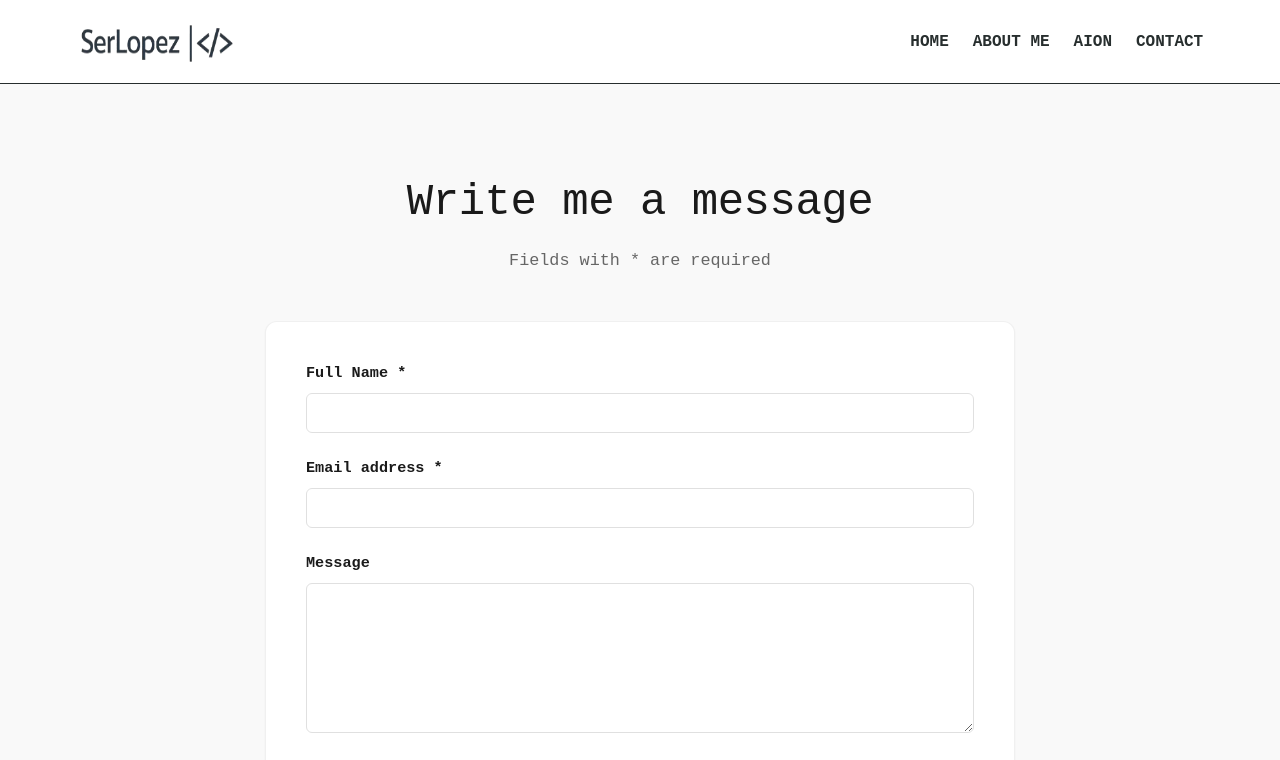
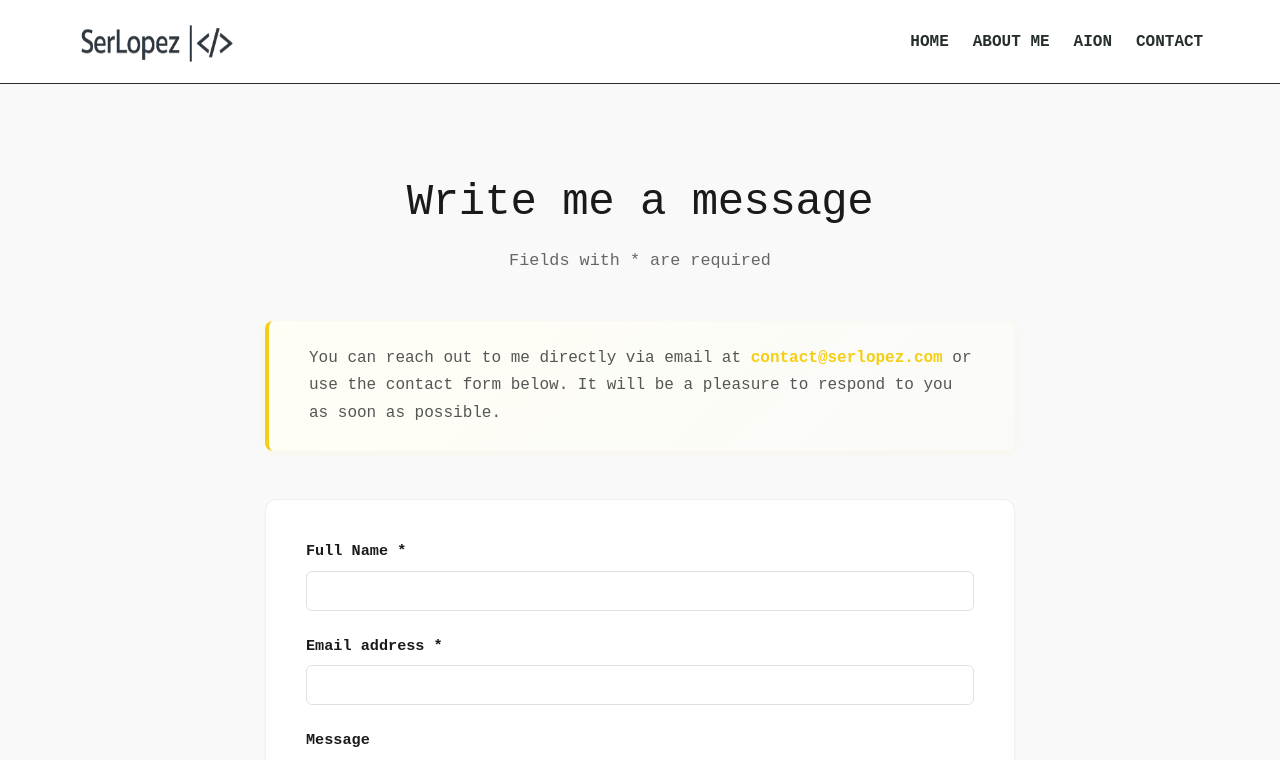
Before and after one commit to monsieurlopez/site_web_2.0, a React (Vite) app: page /contact in a window 1280 px wide. Shown: the top 760 px of the page. Built offline with nearby package versions, Linux system fonts and the light colour scheme; a web font is replaced by a local one.

Commit message:
<FEAT> add mail in /contact section

```diff
--- a/src/components/pages/Reservations/ContactInfos.css
+++ b/src/components/pages/Reservations/ContactInfos.css
@@ -23,6 +23,36 @@
   margin: 0;
 }
 
+.contact-intro-message {
+  background: linear-gradient(135deg, #fffef5 0%, #fafaf8 100%);
+  border-left: 4px solid #f4ce14;
+  padding: 1.5rem 2.5rem;
+  border-radius: 8px;
+  margin: 0 auto 3rem;
+  width: 90%;
+  max-width: 750px;
+  transition: all 0.3s ease;
+  box-shadow: 0 2px 8px rgba(244, 206, 20, 0.08);
+}
+
+.contact-intro-message:hover {
+  box-shadow: 0 4px 16px rgba(244, 206, 20, 0.15);
+  transform: translateY(-2px);
+}
+
+.contact-intro-message p {
+  font-size: 1rem;
+  line-height: 1.7;
+  color: #555;
+  margin: 0;
+  font-family: monospace;
+}
+
+.contact-intro-message strong {
+  color: #f4ce14;
+  font-weight: 600;
+}
+
 .container-contact form {
   padding: 2.5rem;
   display: flex;
@@ -41,7 +71,7 @@
 }
 
 .container-contact form::before {
-  content: "";
+  content: '';
   position: absolute;
   top: 0;
   left: 0;
@@ -223,6 +253,16 @@
     font-size: 1rem;
   }
 
+  .contact-intro-message {
+    padding: 1.25rem 1.5rem;
+    margin: 0 auto 2rem;
+    width: 90%;
+  }
+
+  .contact-intro-message p {
+    font-size: 0.95rem;
+  }
+
   .container-contact form {
     padding: 1.5rem;
     width: 90%;
--- a/src/components/pages/Reservations/ContactInfos.jsx
+++ b/src/components/pages/Reservations/ContactInfos.jsx
@@ -13,6 +13,11 @@ const ContactInfos = () => {
     <div className="container-contact">
       <h2>Write me a message</h2>
       <p> Fields with * are required </p>
+      <div className="contact-intro-message">
+        <p>
+          You can reach out to me directly via email at <strong>contact@serlopez.com</strong> or use the contact form below. It will be a pleasure to respond to you as soon as possible.
+        </p>
+      </div>
       <ContactForm
         submitData={submitData}
       />
```
